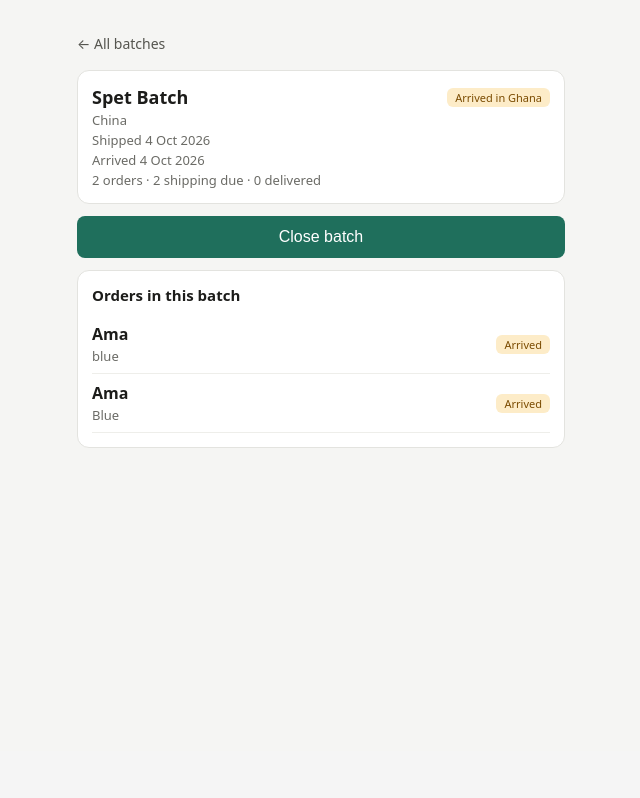
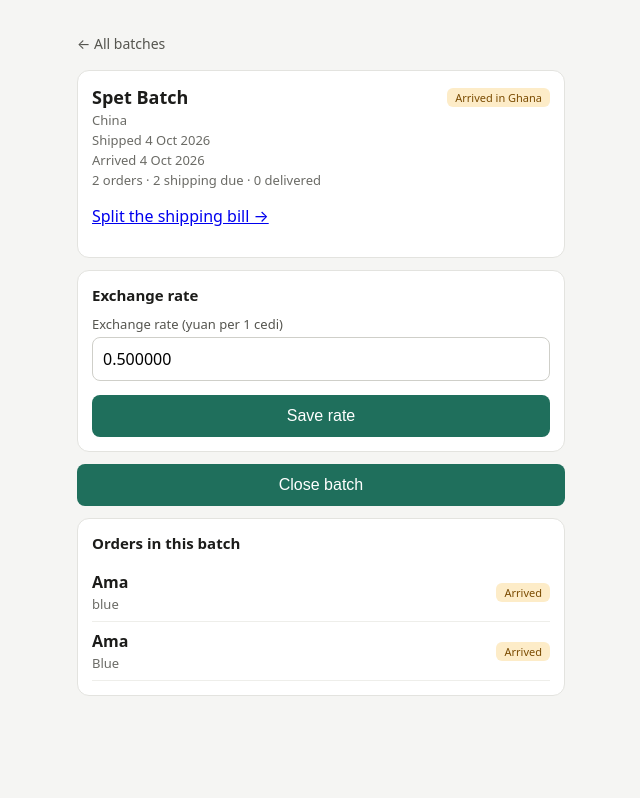
Before and after one commit to Nasarp15/import-tracker, a Django app: page /batches/2/ in a window 1280 px wide. Shown: the part 49-847 px from the top of the page, without its empty margins (319-959 px from the left). Before the commit the page ends 497 px from the top, so only its background shows below. Run offline with Django 5.2, Linux system fonts and the light colour scheme; a user stored in the database is signed in; data comes from the database, SQL or seed files in the repository; both versions use the stored data as it was after the commit.

Commit message:
Split shipping bill by item cost

```diff
--- a/orders/forms.py
+++ b/orders/forms.py
@@ -1,3 +1,5 @@
+from decimal import Decimal
+
 from django import forms
 
 from .models import (
@@ -42,17 +44,27 @@ class OrderForm(forms.ModelForm):
         "quantity",
         "quoted_price",
         "cost",
+        "cost_currency",
     ]
 
     class Meta:
         model = Order
-        fields = ["source_type", "batch", "item_notes", "quantity", "quoted_price", "cost"]
+        fields = [
+            "source_type",
+            "batch",
+            "item_notes",
+            "quantity",
+            "quoted_price",
+            "cost",
+            "cost_currency",
+        ]
         labels = {
             "source_type": "Source",
             "item_notes": "Item notes (colour, variant, size)",
             "quantity": "Quantity",
             "quoted_price": "Quoted price (total, GHS)",
-            "cost": "My cost (private, GHS)",
+            "cost": "My cost (private)",
+            "cost_currency": "Cost currency",
         }
         widgets = {
             "item_notes": forms.Textarea(attrs={"rows": 2}),
@@ -114,29 +126,29 @@ class PaymentForm(forms.ModelForm):
 class ShippingForm(forms.ModelForm):
     class Meta:
         model = Order
-        fields = ["size_band", "shipping_fee"]
-        labels = {
-            "size_band": "Item size",
-            "shipping_fee": "Shipping fee (leave empty to use the grid)",
-        }
+        fields = ["shipping_fee"]
+        labels = {"shipping_fee": "Shipping fee (GHS)"}
 
     def __init__(self, *args, **kwargs):
         super().__init__(*args, **kwargs)
-        self.initial.pop("shipping_fee", None)
-        self.fields["size_band"].empty_label = "Choose size"
+        self.fields["shipping_fee"].required = True
 
-    def clean(self):
-        cleaned = super().clean()
-        if not cleaned.get("size_band") and cleaned.get("shipping_fee") is None:
-            raise forms.ValidationError("Choose the item size or enter a fee.")
-        return cleaned
+    def clean_shipping_fee(self):
+        fee = self.cleaned_data["shipping_fee"]
+        if fee is None or fee < 0:
+            raise forms.ValidationError("Enter the shipping fee as a number.")
+        return fee
 
 
 class QuoteForm(forms.ModelForm):
     class Meta:
         model = Order
-        fields = ["quoted_price", "cost"]
-        labels = {"quoted_price": "Quoted price (total)", "cost": "My cost (private)"}
+        fields = ["quoted_price", "cost", "cost_currency"]
+        labels = {
+            "quoted_price": "Quoted price (total)",
+            "cost": "My cost (private)",
+            "cost_currency": "Cost currency",
+        }
 
     def __init__(self, *args, **kwargs):
         super().__init__(*args, **kwargs)
@@ -151,3 +163,56 @@ class BatchForm(forms.ModelForm):
             "source": "Where is it coming from?",
             "label": "Batch name (for example: China batch, 2 Sept)",
         }
+
+
+class BatchRateForm(forms.ModelForm):
+    class Meta:
+        model = Batch
+        fields = ["exchange_rate"]
+
+    def __init__(self, *args, **kwargs):
+        super().__init__(*args, **kwargs)
+        field = self.fields["exchange_rate"]
+        field.required = True
+        field.help_text = ""
+        if self.instance.source == Batch.Source.CHINA:
+            field.label = "Exchange rate (yuan per 1 cedi)"
+        else:
+            field.label = "Exchange rate (naira per 1 cedi)"
+
+    def clean_exchange_rate(self):
+        rate = self.cleaned_data["exchange_rate"]
+        if rate is None or rate <= 0:
+            raise forms.ValidationError("Enter a rate greater than zero.")
+        return rate
+
+
+class BatchBillForm(forms.ModelForm):
+    class Meta:
+        model = Batch
+        fields = ["freight_total", "freight_margin_percent"]
+        labels = {
+            "freight_total": "Agent's bill for this batch (GHS)",
+            "freight_margin_percent": "Extra on top, % (optional)",
+        }
+
+    def __init__(self, *args, **kwargs):
+        super().__init__(*args, **kwargs)
+        self.fields["freight_total"].required = True
+        self.fields["freight_total"].help_text = ""
+        self.fields["freight_margin_percent"].required = False
+        self.fields["freight_margin_percent"].help_text = ""
+
+    def clean_freight_total(self):
+        total = self.cleaned_data["freight_total"]
+        if total is None or total <= 0:
+            raise forms.ValidationError("Enter an amount greater than zero.")
+        return total
+
+    def clean_freight_margin_percent(self):
+        margin = self.cleaned_data.get("freight_margin_percent")
+        if margin is None:
+            return Decimal("0")
+        if margin < 0 or margin > 100:
+            raise forms.ValidationError("Enter a percentage between 0 and 100.")
+        return margin
--- a/orders/templates/orders/batch_detail.html
+++ b/orders/templates/orders/batch_detail.html
@@ -34,8 +34,21 @@
   <div class="muted">{{ batch.get_source_display }}</div>
   {% if batch.shipped_on %}<div class="muted">Shipped {{ batch.shipped_on|date:"j M Y" }}</div>{% endif %}
   {% if batch.arrived_on %}<div class="muted">Arrived {{ batch.arrived_on|date:"j M Y" }}</div>{% endif %}
-  <div class="muted">{{ total }} order{{ total|pluralize }} · {{ shipping_due }} shipping due · {{ delivered }} delivered</div>
+  <div class="muted">{{ total }} order{{ total|pluralize }} · {{ shipping_due }} shipping due · {{ delivered }} delivered </div>
+{% if batch.status == "arrived" %}<p><a href="{% url 'batch_split' batch.pk %}">Split the shipping bill &rarr;</a></p>{% endif %}
 </div>
+
+{% if batch.status != "closed" %}
+  <div class="card">
+    <h2>Exchange rate</h2>
+    <form method="post">
+      {% csrf_token %}
+      <input type="hidden" name="action" value="set_rate">
+      {% include "orders/_fields.html" with form=rate_form %}
+      <button type="submit">Save rate</button>
+    </form>
+  </div>
+{% endif %}
 
 {% if next_action %}
   <form method="post">
--- a/orders/templates/orders/order_detail.html
+++ b/orders/templates/orders/order_detail.html
@@ -51,8 +51,7 @@
     <div class="kv"><span>Shipping paid</span><span>{{ order.currency }} {{ shipping_paid|floatformat:"-2" }}</span></div>
     {% if shipping_balance %}<div class="kv"><span>Shipping balance</span><span>{{ order.currency }} {{ shipping_balance|floatformat:"-2" }}</span></div>{% endif %}
   {% endif %}
-  {% if order.cost %}<div class="kv"><span>My cost (private)</span><span>{{ order.cost_currency }} {{ order.cost|floatformat:"-2" }}</span></div>{% endif %}
-</div>
+  {% if order.cost %}<div class="kv"><span>My cost (private)</span><span>{{ order.cost_currency }} {{ order.cost|floatformat:"-2" }}{% if order.cost_currency != "GHS" %}{% if order.cost_in_grid_currency %} (GHS {{ order.cost_in_grid_currency|floatformat:"-2" }}){% else %} (set batch rate){% endif %}{% endif %}</span></div>{% endif %}</div>
 
 {% if next_step %}
   <form method="post">
--- a/orders/urls.py
+++ b/orders/urls.py
@@ -9,4 +9,5 @@ urlpatterns = [
     path("batches/", views.batch_list, name="batch_list"),
     path("batches/new/", views.batch_create, name="batch_create"),
     path("batches/<int:pk>/", views.batch_detail, name="batch_detail"),
+    path("batches/<int:pk>/split/", views.batch_split, name="batch_split"),
 ]
--- a/orders/views.py
+++ b/orders/views.py
@@ -1,11 +1,22 @@
+from decimal import Decimal
+
 from django.contrib import messages
 from django.contrib.auth.decorators import login_required
 from django.db.models import Count, Q
 from django.shortcuts import get_object_or_404, redirect, render
 from django.utils import timezone
 
-from .forms import BatchForm, OrderForm, PaymentForm, QuoteForm, ShippingForm
+from .forms import (
+    BatchBillForm,
+    BatchForm,
+    BatchRateForm,
+    OrderForm,
+    PaymentForm,
+    QuoteForm,
+    ShippingForm,
+)
 from .models import Batch, Order, Payment
+from .shipping import split_bill, target_total
 from .whatsapp import arrival_link, confirmation_link
 
 STAGE_CHIPS = [
@@ -98,7 +109,7 @@ def order_create(request):
 def order_detail(request, pk):
     order = get_object_or_404(
         Order.objects.active()
-        .select_related("customer", "address", "batch", "size_band")
+        .select_related("customer", "address", "batch")
         .prefetch_related("photos", "payments"),
         pk=pk,
     )
@@ -146,18 +157,9 @@ def order_detail(request, pk):
             if order.stage != Order.Stage.ARRIVED:
                 messages.error(request, "Shipping can only be set once the item has arrived.")
                 return redirect("order_detail", pk=order.pk)
-            old_fee = order.shipping_fee
             shipping_form = ShippingForm(request.POST, instance=fresh())
             if shipping_form.is_valid():
-                updated = shipping_form.save(commit=False)
-                if updated.shipping_fee is None:
-                    updated.shipping_fee = updated.suggested_shipping_fee() or old_fee
-                    if updated.shipping_fee is None:
-                        messages.warning(
-                            request,
-                            "No grid rule matches this size and cost. Enter the fee yourself.",
-                        )
-                updated.save()
+                updated = shipping_form.save()
                 updated.refresh_stage_from_payments()
                 return redirect("order_detail", pk=order.pk)
 
@@ -186,7 +188,6 @@ def order_detail(request, pk):
         "order": order,
         "payments": order.payments.all(),
         "next_step": next_step(order),
-        "suggested_fee": order.suggested_shipping_fee() if order.size_band else None,
         "can_add_payment": can_add_payment,
         "confirmation_link": (
             confirmation_link(order, bal)
@@ -304,6 +305,14 @@ def batch_detail(request, pk):
                 ).update(stage=Order.Stage.IN_TRANSIT)
             messages.success(request, f"{len(ids)} orders added.")
 
+        elif action == "set_rate" and batch.status != Batch.Status.CLOSED:
+            rate_form = BatchRateForm(request.POST, instance=batch)
+            if rate_form.is_valid():
+                rate_form.save()
+                messages.success(request, "Exchange rate saved.")
+            else:
+                messages.error(request, "Enter an exchange rate greater than zero.")
+
         elif action == "remove_order" and batch_is_open(batch):
             Order.objects.filter(pk=request.POST.get("order_id"), batch=batch).update(
                 batch=None
@@ -323,6 +332,79 @@ def batch_detail(request, pk):
         "delivered": orders.filter(stage=Order.Stage.DELIVERED).count(),
         "next_action": BATCH_NEXT.get(batch.status),
         "is_open": batch_is_open(batch),
+        "rate_form": BatchRateForm(instance=batch),
         "assignable": assignable_orders(batch) if batch_is_open(batch) else [],
     }
     return render(request, "orders/batch_detail.html", context)
+
+
+@login_required
+def batch_split(request, pk):
+    batch = get_object_or_404(Batch, pk=pk)
+    orders = list(
+        batch.orders.active().select_related("customer", "batch").prefetch_related("payments")
+    )
+    arrived = [o for o in orders if o.stage == Order.Stage.ARRIVED]
+
+    if request.method == "POST":
+        action = request.POST.get("action")
+
+        if batch.status != Batch.Status.ARRIVED:
+            messages.error(request, "The bill can only be split once the batch has arrived.")
+
+        elif action == "set_bill":
+            form = BatchBillForm(request.POST, instance=batch)
+            if form.is_valid():
+                form.save()
+                messages.success(request, "Bill saved.")
+            else:
+                messages.error(request, "Enter the agent's bill as an amount greater than zero.")
+
+        elif action == "apply":
+            target = target_total(batch)
+            if target is None:
+                messages.error(request, "Enter the agent's bill first.")
+            elif any(o.paid_total(Payment.Kind.SHIPPING) > 0 for o in arrived):
+                messages.error(
+                    request,
+                    "Some customers have already paid shipping. Change individual fees on their order pages instead.",
+                )
+            else:
+                shares, missing = split_bill(arrived, target)
+                if not shares:
+                    messages.error(
+                        request,
+                        "No order has a cost in cedis yet. Enter each order's cost, and the batch exchange rate for costs in yuan or naira.",
+                    )
+                else:
+                    for order in arrived:
+                        if order.pk in shares:
+                            order.shipping_fee = shares[order.pk]
+                            order.save(update_fields=["shipping_fee"])
+                    text = f"Fees applied to {len(shares)} orders."
+                    if missing:
+                        text += f" {len(missing)} orders have no cost in cedis and were left out."
+                    messages.success(request, text)
+
+        else:
+            messages.error(request, "That action isn't available.")
+        return redirect("batch_split", pk=batch.pk)
+
+    target = target_total(batch)
+    shares, missing = split_bill(arrived, target) if target else ({}, [])
+    rows = [
+        {"order": o, "cost": o.cost_in_grid_currency, "share": shares.get(o.pk)}
+        for o in arrived
+    ]
+    fees_set = sum((o.shipping_fee for o in orders if o.shipping_fee is not None), Decimal("0"))
+    context = {
+        "batch": batch,
+        "rows": rows,
+        "bill_form": BatchBillForm(instance=batch),
+        "target": target,
+        "fees_set": fees_set,
+        "difference": (target - fees_set) if target else None,
+        "needs_cost": len(missing),
+        "can_edit": batch.status == Batch.Status.ARRIVED,
+    }
+    return render(request, "orders/batch_split.html", context)
```
Also changed, not shown: orders/models.py (+34 -6 lines), orders/shipping.py (added, +48 -0 lines), orders/templates/orders/batch_split.html (added, +84 -0 lines), orders/templates/orders/order_form.html (+17 -1 lines), db.sqlite3, media/orders/2026/10/WhatsApp_Image_2026-10-01_at_9.03.23_AM_1.jpeg (added), media/orders/2026/10/WhatsApp_Image_2026-10-01_at_9.35.27_AM.jpeg (added), media/orders/2026/10/WhatsApp_Image_2026-10-01_at_9.35.29_AM_2.jpeg (added), orders/migrations/0002_batch_exchange_rate_alter_order_exchange_rate.py (added), orders/migrations/0003_batch_freight_margin_percent_and_more.py (added).
